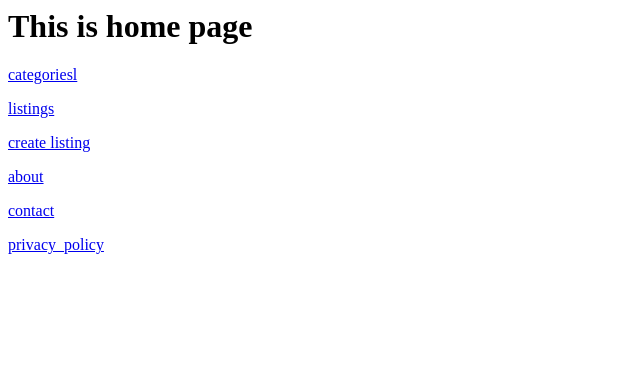
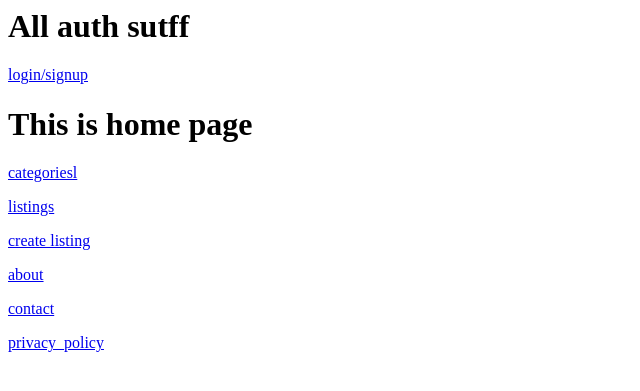
Before and after one commit to narmadainfosys/mnryp, a Django app: page / in a window 1280 px wide. Shown: the top 391 px of the page, without its empty margins (0-640 px from the left). Run offline with Django 3.2, Linux system fonts and the light colour scheme; some libraries are stand-ins or nearby versions.

Commit message:
fix the site id, set the site_id to 2 add github login/signup link to the homepage

```diff
--- a/mnryp_project/settings.py
+++ b/mnryp_project/settings.py
@@ -40,7 +40,6 @@ INSTALLED_APPS = [
     'static_pages.apps.StaticPagesConfig',
     'categories.apps.CategoriesConfig',
     'django.contrib.sites',
-
     'allauth',
     'allauth.account',
     'allauth.socialaccount',
@@ -138,5 +137,5 @@ AUTHENTICATION_BACKENDS = (
     "allauth.account.auth_backends.AuthenticationBackend",
 )
 
-SITE_ID = 1
+SITE_ID = 2
 LOGIN_REDIRECT_URL = 'home'
--- a/static_pages/templates/static_pages/home.html
+++ b/static_pages/templates/static_pages/home.html
@@ -1,3 +1,13 @@
+<h1>All auth sutff</h1>
+{% load socialaccount %}
+{% if user.is_authenticated %}
+
+<p>Welcome {{ user.username }}</p>
+{% else %}
+<a href="{% provider_login_url 'github' %}">login/signup</a>
+{% endif %}
+
+
 <h1>This is home page</h1>
 <p><a href="categories/">categoriesl</a></p>
 <p><a href="listings/">listings</a></p>
```
